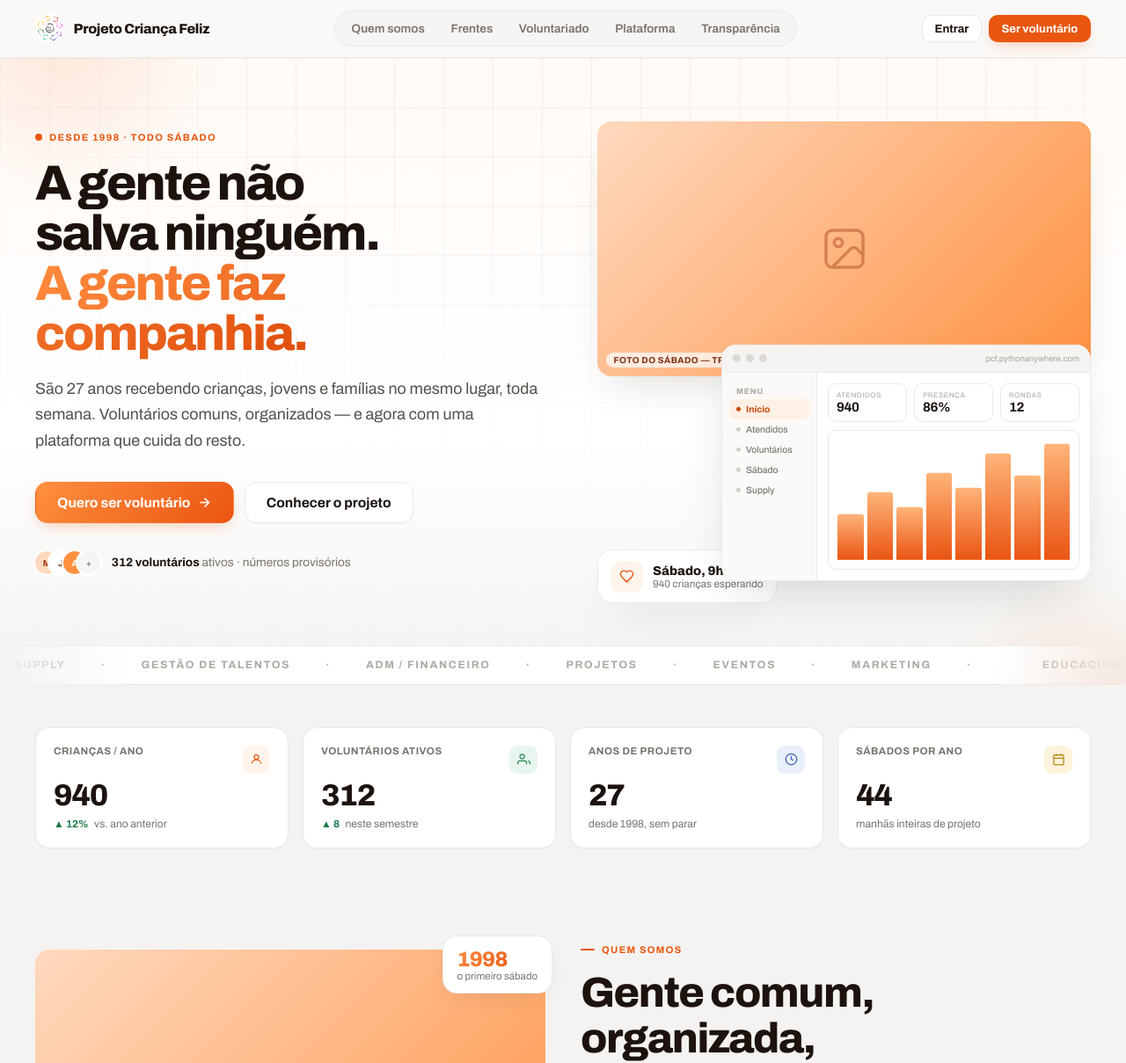
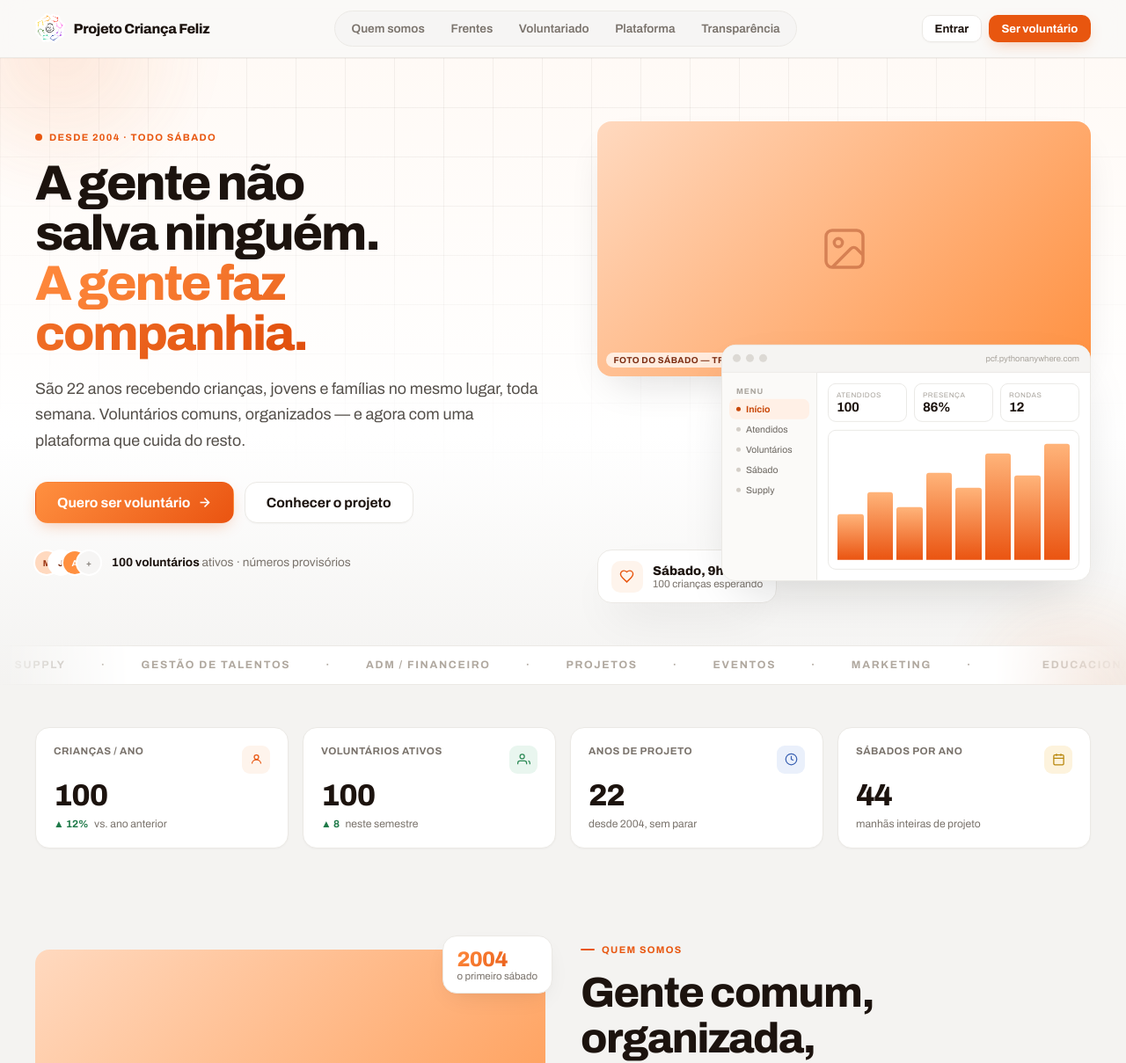
Before and after one commit to Cakaio/Projeto_Django, a Django app: page / in a window 1280 px wide. Shown: the top 1209 px of the page at 88% size. Run offline with Django 4.2, Linux system fonts and the light colour scheme.

Commit message:
content: corrige os numeros do projeto na landing e no login
Valores reais informados: 100 criancas, 100 voluntarios, 22 anos
(no lugar dos placeholders 940 / 312 / 27).

Atualizados em todos os pontos: contadores animados do bento, prova
social do hero, card "criancas esperando", mock do produto, texto da
secao da plataforma, meta description e os tres numeros do painel de
login.

O ano de fundacao foi derivado de 2026-22 = 2004, substituindo as
mencoes a 1998 (badge do manifesto, kicker do hero e legenda do KPI),
que ficariam contraditorias com "22 anos" — confirmar.

Nao tocado: o `@media (min-width: 940px)` do login, que e breakpoint
de CSS e nao dado.

Co-Authored-By: Claude Opus 4.8 <noreply@anthropic.com>

```diff
--- a/templates/landing.html
+++ b/templates/landing.html
@@ -8,7 +8,7 @@
   <title>PCF | Projeto Criança Feliz</title>
   <link rel="icon" href="{% static 'images/Logo_PCF.png' %}">
   <link rel="apple-touch-icon" href="{% static 'images/Logo_PCF.png' %}">
-  <meta name="description" content="Há 27 anos acompanhando crianças, jovens e famílias todo sábado. Seja voluntário, conheça o projeto e acompanhe tudo pela plataforma.">
+  <meta name="description" content="Há 22 anos acompanhando crianças, jovens e famílias todo sábado. Seja voluntário, conheça o projeto e acompanhe tudo pela plataforma.">
 
   <link rel="preconnect" href="https://fonts.googleapis.com">
   <link rel="preconnect" href="https://fonts.gstatic.com" crossorigin>
@@ -145,14 +145,14 @@
     <div class="lp-hero-grid">
       <!-- Texto -->
       <div class="pcf-anim-rise">
-        <span class="pcf-eyebrow"><span class="pcf-live-dot" aria-hidden="true"></span> Desde 1998 · todo sábado</span>
+        <span class="pcf-eyebrow"><span class="pcf-live-dot" aria-hidden="true"></span> Desde 2004 · todo sábado</span>
 
         <h1 class="pcf-display" style="font-size:clamp(2.1rem,4.6vw,3.5rem);margin-top:1rem">
           A gente não salva ninguém.<br><span class="pcf-grad-text">A gente faz companhia.</span>
         </h1>
 
         <p class="pcf-lead" style="font-size:clamp(1rem,1.5vw,1.12rem);margin-top:1.2rem;max-width:36rem">
-          São 27 anos recebendo crianças, jovens e famílias no mesmo lugar, toda semana.
+          São 22 anos recebendo crianças, jovens e famílias no mesmo lugar, toda semana.
           Voluntários comuns, organizados — e agora com uma plataforma que cuida do resto.
         </p>
 
@@ -172,7 +172,7 @@
             <span class="pcf-avatar sm" style="background:hsl(var(--muted));color:var(--ink-muted)">+</span>
           </div>
           <p style="color:hsl(var(--muted-foreground));font-size:.85rem;line-height:1.35">
-            <strong style="color:var(--ink)"><span data-count="312">0</span> voluntários</strong> ativos · números provisórios
+            <strong style="color:var(--ink)"><span data-count="100">0</span> voluntários</strong> ativos · números provisórios
           </p>
         </div>
       </div>
@@ -200,7 +200,7 @@
             </div>
             <div class="lp-mock-main">
               <div class="lp-mock-kpis">
-                <div class="lp-mock-kpi"><u>Atendidos</u><strong>940</strong></div>
+                <div class="lp-mock-kpi"><u>Atendidos</u><strong>100</strong></div>
                 <div class="lp-mock-kpi"><u>Presença</u><strong>86%</strong></div>
                 <div class="lp-mock-kpi"><u>Rondas</u><strong>12</strong></div>
               </div>
@@ -220,7 +220,7 @@
           </span>
           <div>
             <div style="font-weight:800;font-size:.9rem;line-height:1.1">Sábado, 9h</div>
-            <div style="font-size:.74rem;color:hsl(var(--muted-foreground))">940 crianças esperando</div>
+            <div style="font-size:.74rem;color:hsl(var(--muted-foreground))">100 crianças esperando</div>
           </div>
         </div>
       </div>
@@ -249,7 +249,7 @@
         <div class="pcf-kpi-top"><span class="pcf-kpi-label">Crianças / ano</span>
           <span class="pcf-icon-tile" style="width:32px;height:32px;border-radius:9px"><svg width="15" height="15" viewBox="0 0 24 24" fill="none" stroke="currentColor" stroke-width="2" aria-hidden="true"><circle cx="12" cy="8" r="4"/><path d="M4 20c0-4 3.6-7 8-7s8 3 8 7"/></svg></span>
         </div>
-        <div class="pcf-kpi-value" data-count="940">0</div>
+        <div class="pcf-kpi-value" data-count="100">0</div>
         <div class="pcf-kpi-foot"><span class="pcf-delta up">▲ 12%</span> vs. ano anterior</div>
       </div>
     </div>
@@ -258,7 +258,7 @@
         <div class="pcf-kpi-top"><span class="pcf-kpi-label">Voluntários ativos</span>
           <span class="pcf-icon-tile tint-green" style="width:32px;height:32px;border-radius:9px"><svg width="15" height="15" viewBox="0 0 24 24" fill="none" stroke="currentColor" stroke-width="2" aria-hidden="true"><path d="M17 21v-2a4 4 0 0 0-4-4H5a4 4 0 0 0-4 4v2"/><circle cx="9" cy="7" r="4"/><path d="M23 21v-2a4 4 0 0 0-3-3.87"/></svg></span>
         </div>
-        <div class="pcf-kpi-value" data-count="312">0</div>
+        <div class="pcf-kpi-value" data-count="100">0</div>
         <div class="pcf-kpi-foot"><span class="pcf-delta up">▲ 8</span> neste semestre</div>
       </div>
     </div>
@@ -267,8 +267,8 @@
         <div class="pcf-kpi-top"><span class="pcf-kpi-label">Anos de projeto</span>
           <span class="pcf-icon-tile tint-blue" style="width:32px;height:32px;border-radius:9px"><svg width="15" height="15" viewBox="0 0 24 24" fill="none" stroke="currentColor" stroke-width="2" aria-hidden="true"><circle cx="12" cy="12" r="10"/><polyline points="12 6 12 12 16 14"/></svg></span>
         </div>
-        <div class="pcf-kpi-value" data-count="27">0</div>
-        <div class="pcf-kpi-foot">desde 1998, sem parar</div>
+        <div class="pcf-kpi-value" data-count="22">0</div>
+        <div class="pcf-kpi-foot">desde 2004, sem parar</div>
       </div>
     </div>
     <div class="pcf-tile pcf-hoverable pcf-spotlight">
@@ -293,7 +293,7 @@
           <small>Foto histórica — trocar</small>
         </div>
         <div class="pcf-card" style="position:absolute;right:-.5rem;top:-1rem;padding:.8rem 1rem;box-shadow:var(--shadow-lg)">
-          <div class="pcf-grad-text" style="font-weight:800;font-size:1.5rem;letter-spacing:-.03em">1998</div>
+          <div class="pcf-grad-text" style="font-weight:800;font-size:1.5rem;letter-spacing:-.03em">2004</div>
           <div style="font-size:.72rem;color:hsl(var(--muted-foreground))">o primeiro sábado</div>
         </div>
       </div>
@@ -364,7 +364,7 @@
         <span class="pcf-eyebrow on-dark">A plataforma</span>
         <h2 class="pcf-h2" style="color:#fff;margin-top:1rem">Todo sábado tem muita coisa acontecendo ao mesmo tempo.</h2>
         <p style="color:rgba(255,255,255,.92);line-height:1.7;margin-top:1rem">
-          Presença de 940 crianças, escala de rondas, semanário de cada sala, estoque de materiais,
+          Presença de 100 crianças, escala de rondas, semanário de cada sala, estoque de materiais,
           reembolsos e prestação de contas. A plataforma junta tudo isso num lugar só — e cada voluntário
           vê exatamente o que precisa.
         </p>
--- a/templates/login.html
+++ b/templates/login.html
@@ -89,15 +89,15 @@
 
         <div style="display:grid;grid-template-columns:repeat(3,1fr);gap:.75rem;margin-top:2rem">
           <div class="pcf-glass" style="padding:.85rem;border-radius:14px">
-            <div style="font-size:1.35rem;font-weight:800;letter-spacing:-.03em;color:#fff" class="pcf-num">940</div>
+            <div style="font-size:1.35rem;font-weight:800;letter-spacing:-.03em;color:#fff" class="pcf-num">100</div>
             <div style="font-size:.68rem;letter-spacing:.06em;text-transform:uppercase;color:rgba(255,255,255,.8);margin-top:.15rem">Crianças</div>
           </div>
           <div class="pcf-glass" style="padding:.85rem;border-radius:14px">
-            <div style="font-size:1.35rem;font-weight:800;letter-spacing:-.03em;color:#fff" class="pcf-num">312</div>
+            <div style="font-size:1.35rem;font-weight:800;letter-spacing:-.03em;color:#fff" class="pcf-num">100</div>
             <div style="font-size:.68rem;letter-spacing:.06em;text-transform:uppercase;color:rgba(255,255,255,.8);margin-top:.15rem">Voluntários</div>
           </div>
           <div class="pcf-glass" style="padding:.85rem;border-radius:14px">
-            <div style="font-size:1.35rem;font-weight:800;letter-spacing:-.03em;color:#fff" class="pcf-num">27</div>
+            <div style="font-size:1.35rem;font-weight:800;letter-spacing:-.03em;color:#fff" class="pcf-num">22</div>
             <div style="font-size:.68rem;letter-spacing:.06em;text-transform:uppercase;color:rgba(255,255,255,.8);margin-top:.15rem">Anos</div>
           </div>
         </div>
```
